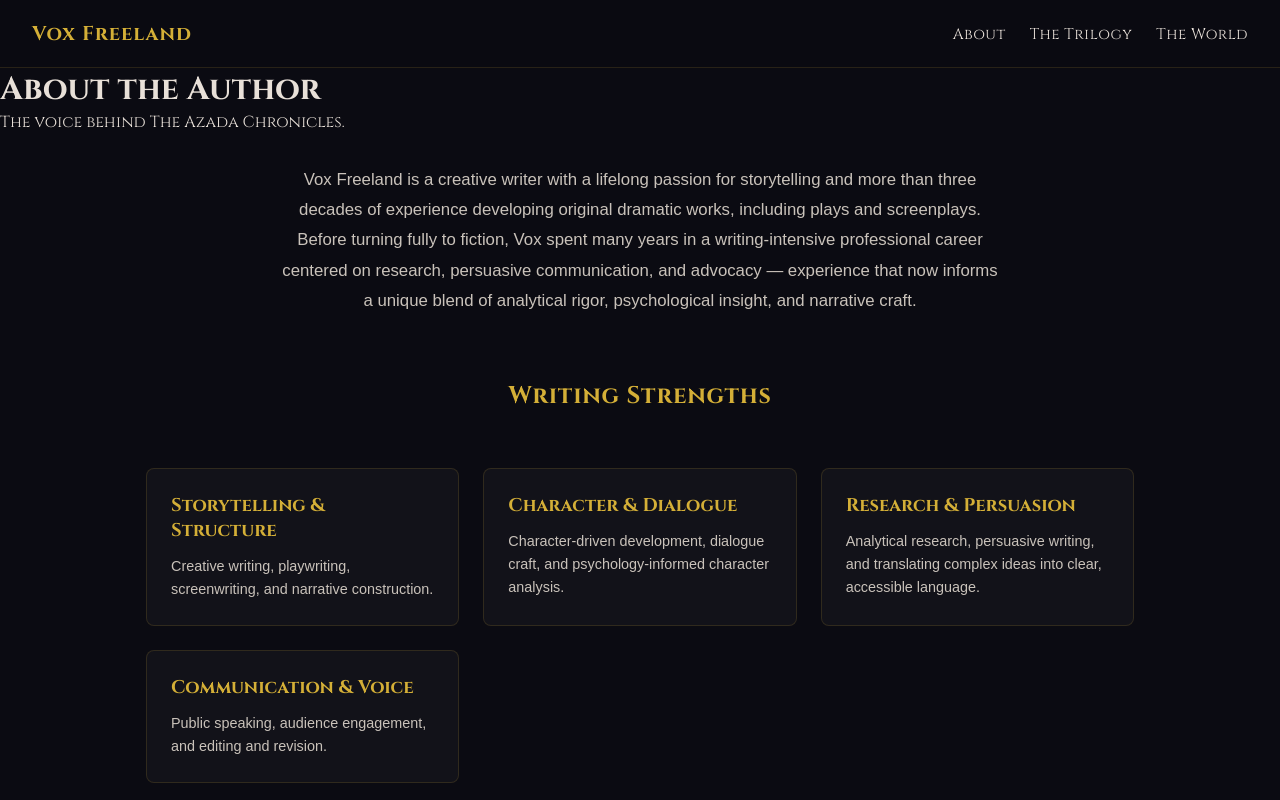
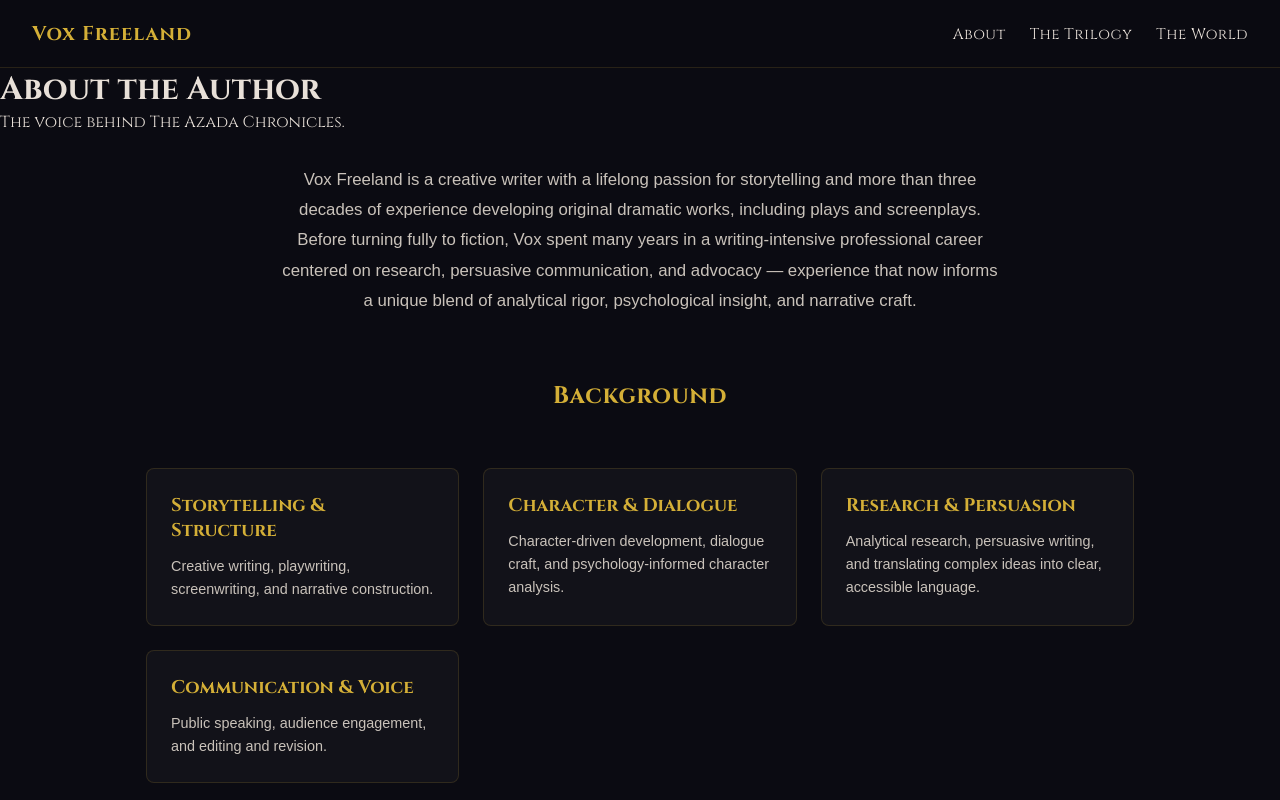
Before and after one commit to Vox-Freeland/unofficial-voxfreeland-page, a React (Vite) app: page /about in a window 1280 px wide. Shown: the top 800 px of the page. Built offline with nearby package versions, Linux system fonts and the light colour scheme.

Commit message:
background descriptor added

```diff
--- a/src/pages/About.jsx
+++ b/src/pages/About.jsx
@@ -17,7 +17,7 @@ export default function About() {
       </section>
 
       <section className="world-section">
-        <h2>Writing Strengths</h2>
+        <h2>Background</h2>
         <div className="card-grid">
           <div className="book-card">
             <h3>Storytelling &amp; Structure</h3>
```
